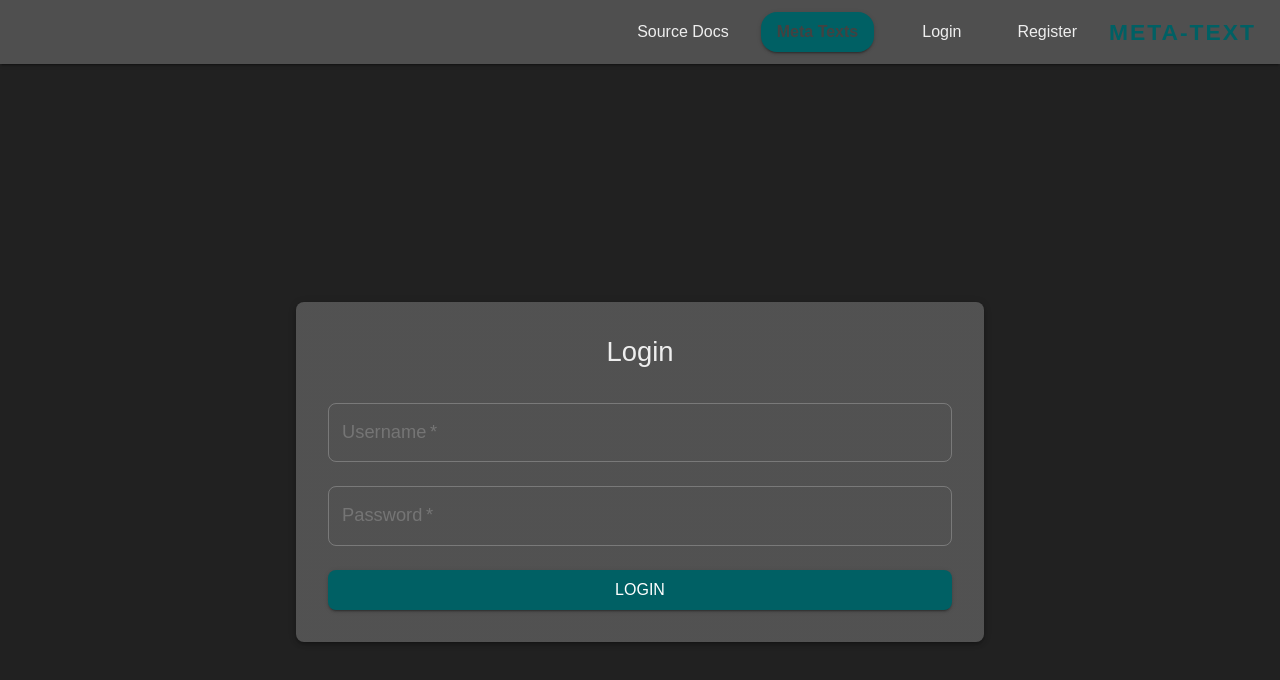
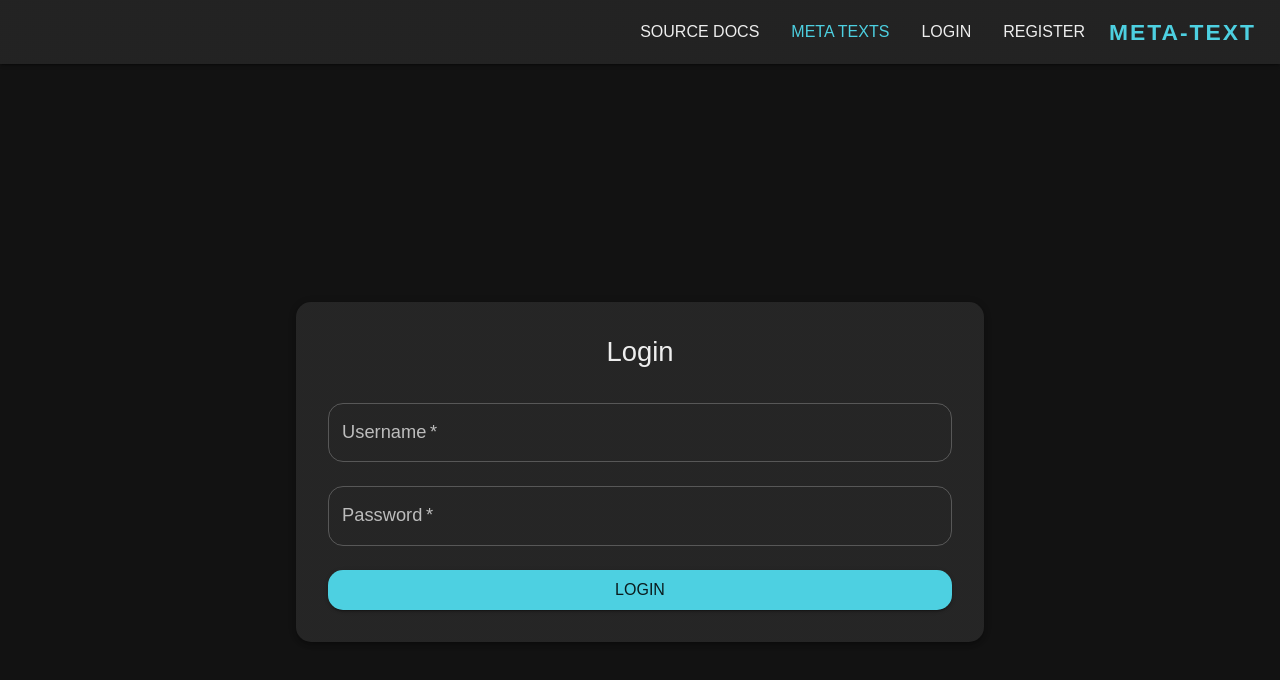
Before and after one commit to michaeldini/meta-text, a React (Vite) app: page /metaText/1 in a window 1280 px wide. Shown: the top 680 px of the page. Built offline with nearby package versions, Linux system fonts and the light colour scheme.

Commit message:
feat: update component styles for AiGenerationButton, Chunk, and SourceDocInfo, enhance layout and accessibility, and refactor styles for consistency

```diff
--- a/src/components/AiGenerationButton.jsx
+++ b/src/components/AiGenerationButton.jsx
@@ -17,8 +17,8 @@ const AiGenerationButton = ({ label, toolTip, onClick, loading, disabled, sx })
     <Tooltip title={toolTip || ''} arrow disableHoverListener={!toolTip}>
         <span>
             <Button
-                variant="contained"
-                color="primary"
+                variant="outlined"
+                color="secondary"
                 sx={{ ...sx, ...AiGenerationBtn, opacity: loading ? 0.7 : 1 }}
                 onClick={onClick}
                 disabled={disabled || loading}
--- a/src/components/ChunkImageDisplay.jsx
+++ b/src/components/ChunkImageDisplay.jsx
@@ -3,7 +3,6 @@ import { Box, CircularProgress, Modal, Fade } from '@mui/material';
 import {
     chunkImageBox,
     chunkImageLoadingOverlay,
-    chunkImagePromptBox,
     chunkLightboxModal,
     chunkLightboxImgBox,
     chunkLightboxPromptBox
--- a/src/components/FileUploadWidget.jsx
+++ b/src/components/FileUploadWidget.jsx
@@ -22,8 +22,9 @@ export default function FileUploadWidget({ file, onFileChange, accept = ".txt",
                 style={{ display: 'none' }}
             />
             <label htmlFor={id}>
-                <Button component="span" startIcon={<FileUploadIcon />} sx={{ fontWeight: 'bold', backgroundColor: 'primary.main', color: 'text.primary', '&:hover': { backgroundColor: 'secondary.main' } }}>
+                <Button component="span" startIcon={<FileUploadIcon />}>
                     {file ? 'Change File' : 'Choose File'}
+
                 </Button>
             </label>
             {file && <span className="file-name">{file.name}</span>}
--- a/src/components/NavBar.jsx
+++ b/src/components/NavBar.jsx
@@ -5,17 +5,15 @@ import Button from '@mui/material/Button';
 import Typography from '@mui/material/Typography';
 import Box from '@mui/material/Box';
 import { useAuth } from '../store/authStore';
-import { navBarAppBar, navBarToolbar, navBarButton, navBarTitle } from '../styles/pageStyles';
+import { navBarAppBar, navBarToolbar, navBarTitle } from '../styles/pageStyles';
 
-function NavBarButton({ to, children, onClick, active, ml = 0 }) {
+function NavBarButton({ to, children, onClick, active }) {
     return (
         <Button
             component={to ? Link : undefined}
             to={to}
             onClick={onClick}
             color={active ? 'primary' : 'inherit'}
-            variant={active ? 'contained' : 'text'}
-            sx={navBarButton(active, ml)}
         >
             {children}
         </Button>
@@ -33,13 +31,13 @@ export default function NavBar() {
                     <NavBarButton to="/sourceDocs" active={isActive('/sourceDocs')}>Source Docs</NavBarButton>
                     <NavBarButton to="/metaText" active={isActive('/metaText')}>Meta Texts</NavBarButton>
                     {!user && (
-                        <NavBarButton to="/login" active={isActive('/login')} ml={2}>Login</NavBarButton>
+                        <NavBarButton to="/login" active={isActive('/login')} >Login</NavBarButton>
                     )}
                     {!user && (
-                        <NavBarButton to="/register" active={isActive('/register')} ml={1}>Register</NavBarButton>
+                        <NavBarButton to="/register" active={isActive('/register')}>Register</NavBarButton>
                     )}
                     {user && (
-                        <NavBarButton onClick={logout} ml={2}>Logout</NavBarButton>
+                        <NavBarButton onClick={logout}>Logout</NavBarButton>
                     )}
                 </Box>
                 <Typography variant="h6" sx={navBarTitle}>
--- a/src/features/Chunk.jsx
+++ b/src/features/Chunk.jsx
@@ -12,7 +12,6 @@ import CompareArrowsIcon from '@mui/icons-material/CompareArrows';
 import PhotoFilterIcon from '@mui/icons-material/PhotoFilter';
 import { toolStyles } from '../styles/pageStyles';
 import {
-    chunkPaper,
     chunkMainBox,
     chunkTextBox,
     chunkDetailsCol,
@@ -73,7 +72,6 @@ const Chunk = memo(function Chunk({
     const [activeTab, setActiveTab] = useState('comparison'); // 'comparison' or 'ai-image'
 
     return (
-        <Paper sx={chunkPaper}>
         <Box sx={chunkMainBox}>
             {/* chunk text */}
             <Box sx={chunkTextBox}>
@@ -147,7 +145,6 @@ const Chunk = memo(function Chunk({
                                 setLightboxOpen={setLightboxOpen}
                                 createdAt={chunk.ai_image && chunk.ai_image.created_at}
                                 styles={{
-                                        paper: chunkPaper,
                                     mainBox: chunkMainBox,
                                     chunkTextBox,
                                     chunkDetailsCol,
@@ -168,7 +165,6 @@ const Chunk = memo(function Chunk({
                 />
             </Box>
         </Box>
-        </Paper>
     );
 });
 
--- a/src/pages/MetaTextPage/MetaTextCreateForm.jsx
+++ b/src/pages/MetaTextPage/MetaTextCreateForm.jsx
@@ -70,15 +70,15 @@ export default function MetaTextCreateForm({
                     label="Meta-text Name"
                     value={metaTextTitle}
                     onChange={e => setMetaTextTitle(e.target.value)}
+                    size="small"
+
                     fullWidth
                     required
                 />
                 <Button
                     type="submit"
-                    variant="contained"
-                    color="primary"
                     disabled={createLoading}
-                    sx={{ minWidth: 120 }}
+                    fullWidth
                 >
                     {createLoading ? 'Creating...' : 'Create'}
                 </Button>
--- a/src/pages/SourceDocPage/SourceDocUploadForm.jsx
+++ b/src/pages/SourceDocPage/SourceDocUploadForm.jsx
@@ -60,14 +60,10 @@ export default function SourceDocUploadForm({ onUploadSuccess, refresh }) {
                     onChange={handleTitleChange}
                     fullWidth
                     size="small"
-                    margin="dense"
                     required
-
                 />
                 <Button
                     type="submit"
-                    variant="contained"
-                    color="primary"
                     disabled={uploadLoading}
                     fullWidth
                 >
--- a/src/styles/pageStyles.js
+++ b/src/styles/pageStyles.js
@@ -116,12 +116,6 @@ export const chunksPaginationBox = {
     mt: 2,
 };
 
-export const chunkPaper = {
-    p: 1,
-    borderRadius: 4,
-    '&:hover': { backgroundColor: 'secondary.main' },
-};
-
 export const chunkMainBox = {
     display: 'flex',
     flexDirection: { xs: 'column', md: 'row' },
@@ -129,6 +123,12 @@ export const chunkMainBox = {
     bgcolor: 'background.default',
     borderRadius: 4,
     p: 2,
+    border: '1px solid black',
+    '&:hover': {
+        borderColor: 'secondary.main',
+        borderWidth: 1,
+        borderStyle: 'solid',
+    }
 };
 
 export const chunkTextBox = { flex: 2, minWidth: 0, p: 2 };
@@ -170,16 +170,10 @@ export const chunkImageBtnBox = {
 };
 
 export const AiGenerationBtn = {
-    borderRadius: 2,
     fontWeight: 600,
     minWidth: 50,
-    // boxShadow: '0 2px 8px rgba(25, 118, 210, 0.15)',
-    // display: 'flex',
-    // alignItems: 'center',
-    // justifyContent: 'center',
     textTransform: 'none',
-    backgroundColor: 'background.default',
-    marginBottom: 2,
+    margin: 2,
 };
 
 export const chunkImageBox = {
@@ -250,3 +244,13 @@ export const toolStyles = {
     flexDirection: 'column',
     alignItems: 'center',
 };
+
+export const sourceDocInfoDetailsBox = {
+    p: 2,
+    gap: 2,
+    display: 'flex',
+    flexDirection: 'column',
+    width: '100%',
+    boxSizing: 'border-box',
+    overflow: 'hidden',
+};
--- a/src/styles/theme.js
+++ b/src/styles/theme.js
@@ -1,25 +1,25 @@
 import { createTheme } from '@mui/material/styles';
-import { grey, cyan, red, green } from '@mui/material/colors';
+import { grey, cyan, orange } from '@mui/material/colors';
 const theme = createTheme({
-
     palette: {
         mode: 'dark',
-        primary: { main: cyan[900] },
-        secondary: { main: cyan[800] },
-        background: {
-            default: grey[900],
-            paper: grey[800],
+        primary: {
+            main: cyan[300], // #40c4ff
+            light: cyan[200], // #80deea
+            dark: cyan[400], // #00bcd4
         },
-        error: { main: red[400] },
-        success: { main: green[700] },
+        secondary: {
+            main: orange[400], // #ff9100
+            light: orange[300], // #ffab40
+            dark: orange[500], // #ff6d00
+        },
         text: {
-            primary: grey[200], // lighter than grey[50]
-            secondary: grey[600],
-            chunk_text: grey[400],
+            primary: grey[200], // #eeeeee
+            secondary: grey[400], // #bdbdbd
+            disabled: grey[700], // #616161
         },
-    },
-    shape: {
-        borderRadius: 8,
+        divider: grey[700], // #616161
+
     },
     typography: {
         fontFamily: 'Arial, sans-serif, system-ui',
@@ -30,7 +30,16 @@ const theme = createTheme({
             lineHeight: 1.235,
         },
     },
+    shape: {
+        borderRadius: 15,
+    },
     components: {
+        // MuiButtonBase: {
+        //     defaultProps: {
+        //         variant: 'text',
+        //         borderRadius: 20,
+        //     },
+        // },
         MuiTextField: {
             defaultProps: {
                 variant: 'outlined',
```
Also changed, not shown: src/components/SourceDocInfo.jsx (+23 -10 lines). Lines whose indentation alone changed are shown as unchanged.
